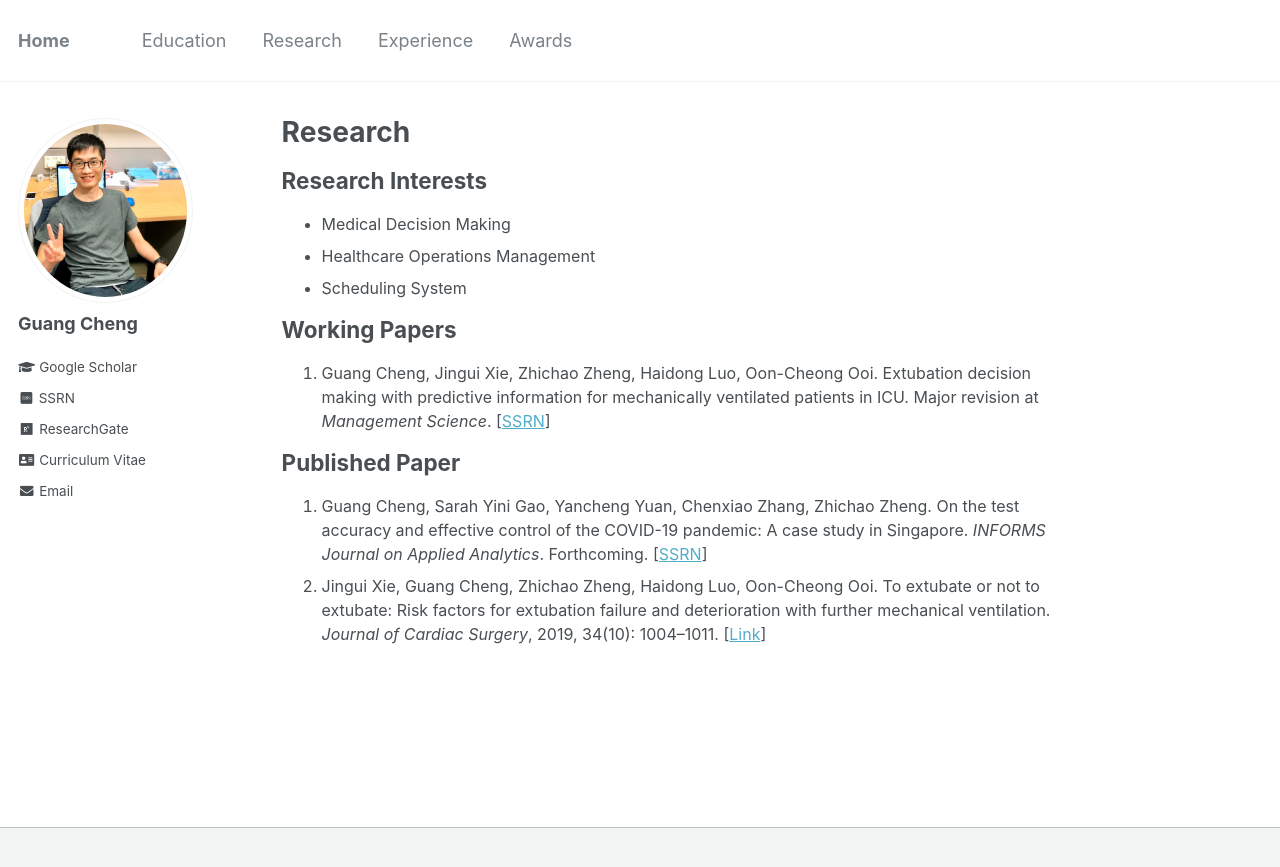
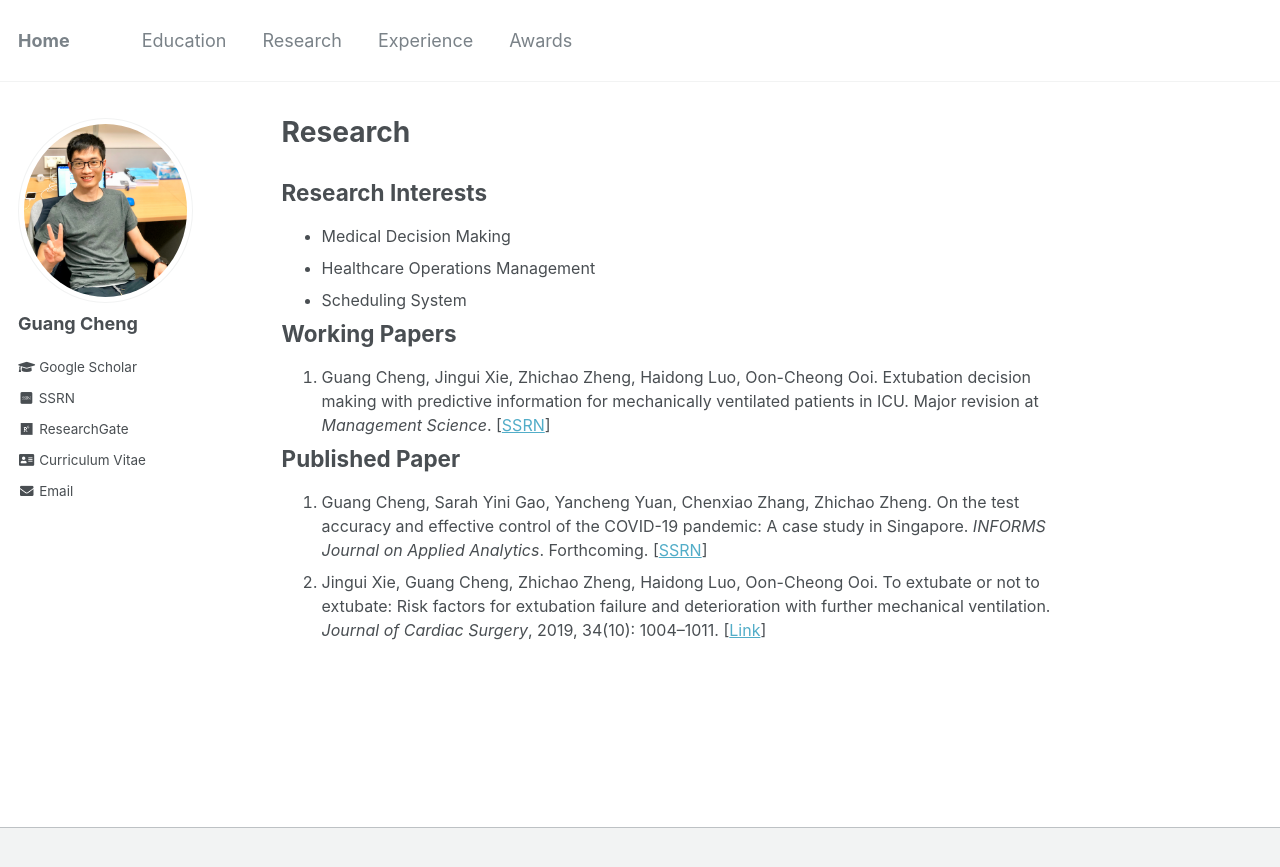
Before and after one commit to gcheng-nus/gcheng-nus.github.io, a Jekyll site: the page built from _pages/research.md, in a window 1280 px wide. Shown: the top 867 px of the page. Built offline with Jekyll 4.4.1, drawn with Linux system fonts in a browser that asks for light colours; some web fonts are replaced.

Commit message:
modify page setting

```diff
--- a/_pages/research.md
+++ b/_pages/research.md
@@ -6,18 +6,18 @@
 ---
 <body>
 
-<h2>Research Interests</h2>
-<ul style="font-size: 16px; margin-top: 0em">
+<h2 style="margin-top: 0.83em;">Research Interests</h2>
+<ul style="font-size: 16px; margin-top: 0em; margin-bottom: 0.5em;">
 	<li>Medical Decision Making</li>
 	<li>Healthcare Operations Management</li>
 	<li>Scheduling System</li>
 </ul>
 <h2>Working Papers</h2>
-<ol style="font-size: 16px; margin-top: 0em">
+<ol style="font-size: 16px; margin-top: 0em; margin-bottom: 0.5em;">
 	<li>Guang Cheng, Jingui Xie, Zhichao Zheng, Haidong Luo, Oon-Cheong Ooi. Extubation decision making with predictive information for mechanically ventilated patients in ICU. Major revision at <i>Management Science</i>. [<a href="https://ssrn.com/abstract=3397530" target="_blank">SSRN</a>]</li>
 </ol>
 <h2>Published Paper</h2>
-<ol style="font-size: 16px; margin-top: 0em;">
+<ol style="font-size: 16px; margin-top: 0em; margin-bottom: 0.5em;">
 	<li>Guang Cheng, Sarah Yini Gao, Yancheng Yuan, Chenxiao Zhang, Zhichao Zheng. On the test accuracy and effective control of the COVID-19 pandemic: A case study in Singapore. <i>INFORMS Journal on Applied Analytics</i>. Forthcoming. [<a href="http://ssrn.com/abstract=3955828" target="_blank">SSRN</a>]</li>
 	<!--  -->
 	<li>Jingui Xie, Guang Cheng, Zhichao Zheng, Haidong Luo, Oon-Cheong Ooi. To extubate or not to extubate: Risk factors for extubation failure and deterioration with further mechanical ventilation. <i>Journal of Cardiac Surgery</i>, 2019, 34(10): 1004–1011. [<a href="https://onlinelibrary.wiley.com/doi/abs/10.1111/jocs.14189" target="_blank">Link</a>]</li>
```
